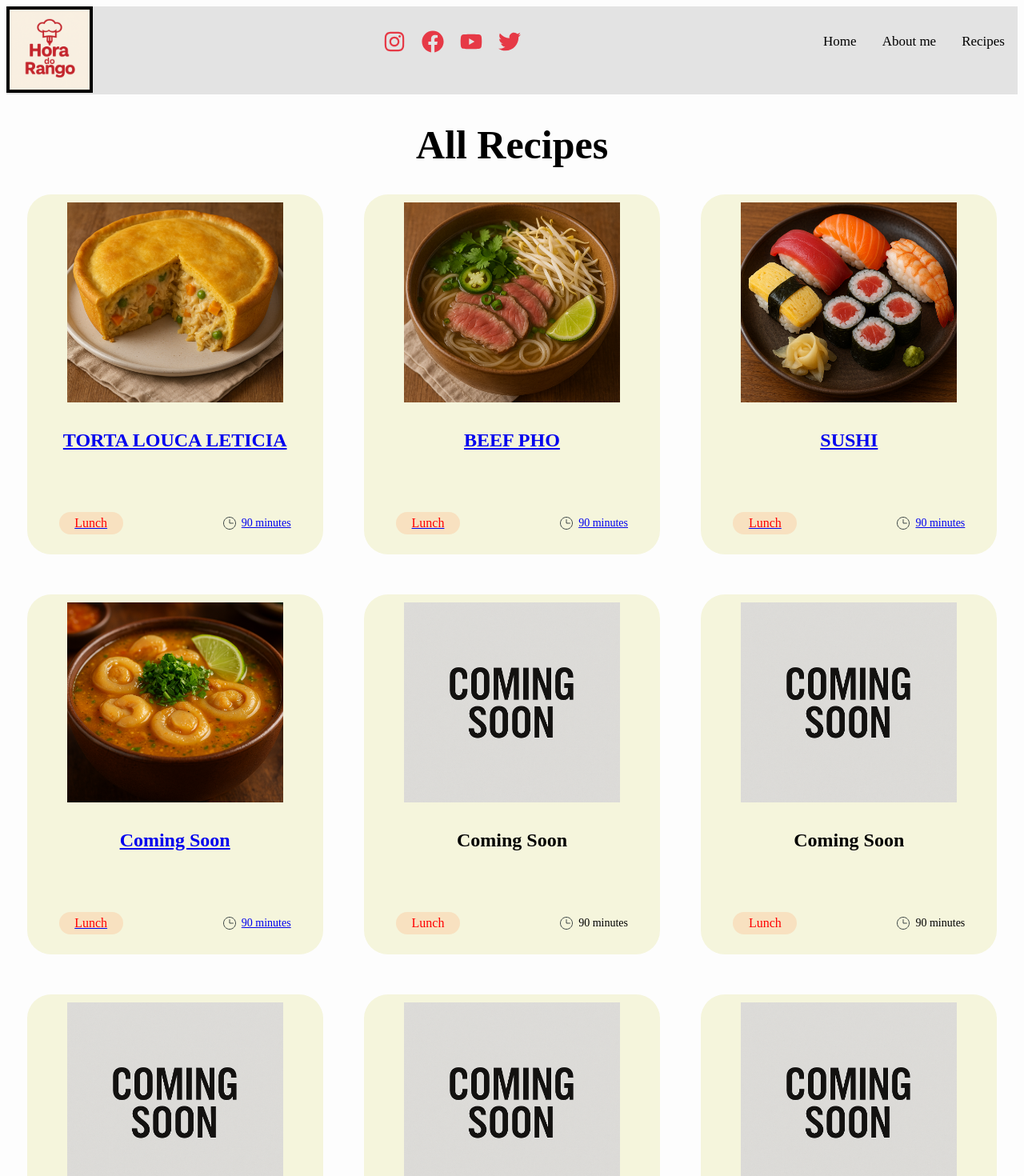
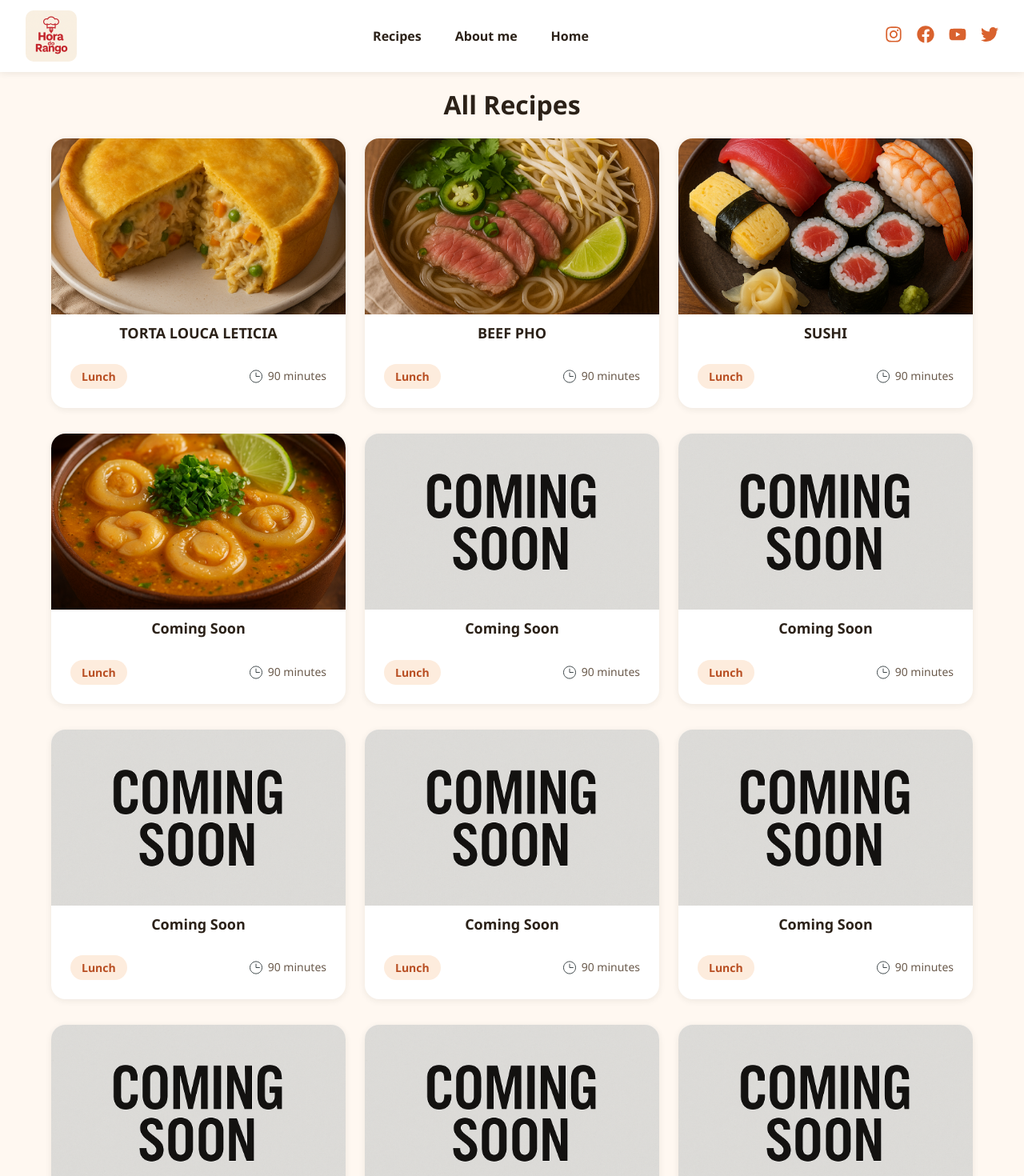
Before and after one commit to witleyseong/hora-do-rango, a React (Vite) app in the folder Recipes/: page /hora-do-rango/Recipes in a window 1280 px wide. Shown: the top 1470 px of the page at 80% size. Built offline with nearby package versions, Linux system fonts and the light colour scheme.

Commit message:
layout updated

```diff
--- a/Recipes/src/App.css
+++ b/Recipes/src/App.css
@@ -1,3 +1,5 @@
-body{
-    background-color: #fdfdfd;
+.container {
+    max-width: var(--container-width);
+    margin: 0 auto;
+    padding: 0 24px;
 }
--- a/Recipes/src/Footer/Footer.module.css
+++ b/Recipes/src/Footer/Footer.module.css
@@ -1,10 +1,14 @@
-.Foot{
-    margin-top: 100px;
-    justify-content: center;
+.Foot {
+    margin-top: 80px;
+    padding: 24px 16px;
     text-align: center;
+    background-color: var(--color-surface);
+    border-top: 1px solid var(--color-border);
 }
 
-.pe{
-    font-size: 12px;
+.pe {
+    font-size: 13px;
     font-weight: 600;
+    color: var(--color-text-muted);
+    margin: 0;
 }
--- a/Recipes/src/Meal/Meal.module.css
+++ b/Recipes/src/Meal/Meal.module.css
@@ -1,26 +1,31 @@
 .Lunch {
-    background-color: rgb(248, 225, 192);
-    padding: 5px;
-    width: 70px;
+    background-color: var(--color-surface-alt);
+    padding: 6px 14px;
+    width: fit-content;
     border-radius: 20px;
     height: auto;
-    font-size: 16px;
+    font-size: 14px;
+    font-weight: 600;
     text-align: center;
-    color: red;
+    color: var(--color-primary-hover);
+    margin: 0;
 }
 
 .Box {
     display: flex;
+    align-items: center;
     justify-content: space-between;
-    padding: 40px;
+    padding: 16px 24px 24px;
 }
 /* clock and p time */
 
 .cookTime{
     font-size: 14px;
     margin-left: 5px;
+    color: var(--color-text-muted);
     justify-content: center;
-
+    margin-top: 0;
+    margin-bottom: 0;
 }
 
 .Time{
--- a/Recipes/src/NavBar/Nav.module.css
+++ b/Recipes/src/NavBar/Nav.module.css
@@ -3,43 +3,77 @@
 }
 
 .Wraper {
-    height: 110px;
+    min-height: 90px;
     display: flex;
+    flex-wrap: wrap;
+    align-items: center;
     justify-content: space-between;
-    background-color: rgba(0, 0, 0, 0.1);
-
+    gap: 12px;
+    background-color: var(--color-surface);
+    box-shadow: var(--shadow-sm);
+    padding: 12px 32px;
+    position: sticky;
+    top: 0;
+    z-index: 10;
 }
 
 .Logo {
-    max-height: 100px;
-    border: solid 4px black;
-
+    max-height: 64px;
+    border-radius: var(--radius-sm);
 }
 
 .Socials {
     display: flex;
-    gap: 20px;
-    font-size: 28px;
-    margin-top: 30px;
+    gap: 18px;
+    font-size: 22px;
+    order: 3;
 }
 
 .Socials a {
-    color: #e63946;
-    transition: color 0.3s ease;
+    color: var(--color-primary);
+    transition: color 0.2s ease;
+}
+
+.Socials a:hover {
+    color: var(--color-primary-hover);
+}
+
+.Navbar {
+    display: flex;
+    flex-wrap: wrap;
+    gap: 6px;
 }
 
 .NavItem {
-    float: right;
-    color: #000000;
+    color: var(--color-text);
     text-align: center;
-    padding: 14px 16px;
-    margin-top: 20px;
+    padding: 10px 18px;
     text-decoration: none;
-    font-size: 17px;
+    font-size: 16px;
+    font-weight: 600;
+    border-radius: 30px;
+    transition: background-color 0.2s ease, color 0.2s ease;
 }
 
 .NavItem:hover {
-    background-color: #000000;
-    color: #ffff;
-    border-radius: 30px;
+    background-color: var(--color-primary);
+    color: #ffffff;
 }
+
+@media (max-width: 640px) {
+    .Wraper {
+        justify-content: center;
+        text-align: center;
+        padding: 16px;
+    }
+
+    .Socials {
+        order: 2;
+    }
+
+    .Navbar {
+        order: 3;
+        justify-content: center;
+        width: 100%;
+    }
+}
--- a/Recipes/src/Recipes/Recipes.jsx
+++ b/Recipes/src/Recipes/Recipes.jsx
@@ -18,21 +18,21 @@ function Recipes() {
             <div className={styles.cards}>
                 <div className={styles.recipes}>
                     <Link to="/RecipeDetails/torta-louca">
-                        <img src={torta} style={{ width: "270px", height: "250px", objectFit: "cover", borderRadius: "10px", padding: "10px" }} alt="torta" />
+                        <img src={torta} style={{ width: "100%", height: "220px", objectFit: "cover" }} alt="torta" />
                         <h2>TORTA LOUCA LETICIA</h2>
                         <CompMeal />
                     </Link>
                 </div>
                 <div className={styles.recipes}>
                     <Link to="/RecipeDetails/beef-pho">
-                        <img src={pho} style={{ width: "270px", height: "250px", objectFit: "cover", borderRadius: "10px", padding: "10px" }} alt="sushi" />
+                        <img src={pho} style={{ width: "100%", height: "220px", objectFit: "cover" }} alt="sushi" />
                         <h2>BEEF PHO</h2>
                         <CompMeal />
                     </Link>
                 </div>
                 <div className={styles.recipes}>
                     <Link to="/RecipeDetails/sushi">
-                        <img src={sushi} style={{ width: "270px", height: "250px", objectFit: "cover", borderRadius: "10px", padding: "10px" }} alt="pho" />
+                        <img src={sushi} style={{ width: "100%", height: "220px", objectFit: "cover" }} alt="pho" />
                         <h2>SUSHI</h2>
                         <CompMeal />
                     </Link>
@@ -42,18 +42,18 @@ function Recipes() {
             <div className={styles.cards}>
                 <div className={styles.recipes}>
                     <Link to="/RecipeDetails/caldo-de-mocoto">
-                        <img src={mocoto} style={{ width: "270px", height: "250px", objectFit: "cover", borderRadius: "10px", padding: "10px" }} alt="torta" />
+                        <img src={mocoto} style={{ width: "100%", height: "220px", objectFit: "cover" }} alt="torta" />
                         <h2>Coming Soon</h2>
                         <CompMeal />
                     </Link>
                 </div>
                 <div className={styles.recipes}>
-                    <img src={coming} style={{ width: "270px", height: "250px", objectFit: "cover", borderRadius: "10px", padding: "10px" }} alt="sushi" />
+                    <img src={coming} style={{ width: "100%", height: "220px", objectFit: "cover" }} alt="sushi" />
                     <h2>Coming Soon</h2>
                     <CompMeal />
                 </div>
                 <div className={styles.recipes}>
-                    <img src={coming} style={{ width: "270px", height: "250px", objectFit: "cover", borderRadius: "10px", padding: "10px" }} alt="pho" />
+                    <img src={coming} style={{ width: "100%", height: "220px", objectFit: "cover" }} alt="pho" />
                     <h2>Coming Soon</h2>
                     <CompMeal />
                 </div>
@@ -61,17 +61,17 @@ function Recipes() {
 
             <div className={styles.cards}>
                 <div className={styles.recipes}>
-                    <img src={coming} style={{ width: "270px", height: "250px", objectFit: "cover", borderRadius: "10px", padding: "10px" }} alt="torta" />
+                    <img src={coming} style={{ width: "100%", height: "220px", objectFit: "cover" }} alt="torta" />
                     <h2>Coming Soon</h2>
                     <CompMeal />
                 </div>
                 <div className={styles.recipes}>
-                    <img src={coming} style={{ width: "270px", height: "250px", objectFit: "cover", borderRadius: "10px", padding: "10px" }} alt="sushi" />
+                    <img src={coming} style={{ width: "100%", height: "220px", objectFit: "cover" }} alt="sushi" />
                     <h2>Coming Soon</h2>
                     <CompMeal />
                 </div>
                 <div className={styles.recipes}>
-                    <img src={coming} style={{ width: "270px", height: "250px", objectFit: "cover", borderRadius: "10px", padding: "10px" }} alt="pho" />
+                    <img src={coming} style={{ width: "100%", height: "220px", objectFit: "cover" }} alt="pho" />
                     <h2>Coming Soon</h2>
                     <CompMeal />
                 </div>
@@ -79,17 +79,17 @@ function Recipes() {
 
             <div className={styles.cards}>
                 <div className={styles.recipes}>
-                    <img src={coming} style={{ width: "270px", height: "250px", objectFit: "cover", borderRadius: "10px", padding: "10px" }} alt="torta" />
+                    <img src={coming} style={{ width: "100%", height: "220px", objectFit: "cover" }} alt="torta" />
                     <h2>Coming Soon</h2>
                     <CompMeal />
                 </div>
                 <div className={styles.recipes}>
-                    <img src={coming} style={{ width: "270px", height: "250px", objectFit: "cover", borderRadius: "10px", padding: "10px" }} alt="sushi" />
+                    <img src={coming} style={{ width: "100%", height: "220px", objectFit: "cover" }} alt="sushi" />
                     <h2>Coming Soon</h2>
                     <CompMeal />
                 </div>
                 <div className={styles.recipes}>
-                    <img src={coming} style={{ width: "270px", height: "250px", objectFit: "cover", borderRadius: "10px", padding: "10px" }} alt="pho" />
+                    <img src={coming} style={{ width: "100%", height: "220px", objectFit: "cover" }} alt="pho" />
                     <h2>Coming Soon</h2>
                     <CompMeal />
                 </div>
@@ -97,17 +97,17 @@ function Recipes() {
 
             <div className={styles.cards}>
                 <div className={styles.recipes}>
-                    <img src={coming} style={{ width: "270px", height: "250px", objectFit: "cover", borderRadius: "10px", padding: "10px" }} alt="torta" />
+                    <img src={coming} style={{ width: "100%", height: "220px", objectFit: "cover" }} alt="torta" />
                     <h2>Coming Soon</h2>
                     <CompMeal />
                 </div>
                 <div className={styles.recipes}>
-                    <img src={coming} style={{ width: "270px", height: "250px", objectFit: "cover", borderRadius: "10px", padding: "10px" }} alt="sushi" />
+                    <img src={coming} style={{ width: "100%", height: "220px", objectFit: "cover" }} alt="sushi" />
                     <h2>Coming Soon</h2>
                     <CompMeal />
                 </div>
                 <div className={styles.recipes}>
-                    <img src={coming} style={{ width: "270px", height: "250px", objectFit: "cover", borderRadius: "10px", padding: "10px" }} alt="pho" />
+                    <img src={coming} style={{ width: "100%", height: "220px", objectFit: "cover" }} alt="pho" />
                     <h2>Coming Soon</h2>
                     <CompMeal />
                 </div>
@@ -115,17 +115,17 @@ function Recipes() {
 
             <div className={styles.cards}>
                 <div className={styles.recipes}>
-                    <img src={coming} style={{ width: "270px", height: "250px", objectFit: "cover", borderRadius: "10px", padding: "10px" }} alt="torta" />
+                    <img src={coming} style={{ width: "100%", height: "220px", objectFit: "cover" }} alt="torta" />
                     <h2>Coming Soon</h2>
                     <CompMeal />
                 </div>
                 <div className={styles.recipes}>
-                    <img src={coming} style={{ width: "270px", height: "250px", objectFit: "cover", borderRadius: "10px", padding: "10px" }} alt="sushi" />
+                    <img src={coming} style={{ width: "100%", height: "220px", objectFit: "cover" }} alt="sushi" />
                     <h2>Coming Soon</h2>
                     <CompMeal />
                 </div>
                 <div className={styles.recipes}>
-                    <img src={coming} style={{ width: "270px", height: "250px", objectFit: "cover", borderRadius: "10px", padding: "10px" }} alt="pho" />
+                    <img src={coming} style={{ width: "100%", height: "220px", objectFit: "cover" }} alt="pho" />
                     <h2>Coming Soon</h2>
                     <CompMeal />
                 </div>
@@ -133,17 +133,17 @@ function Recipes() {
 
             <div className={styles.cards}>
                 <div className={styles.recipes}>
-                    <img src={coming} style={{ width: "270px", height: "250px", objectFit: "cover", borderRadius: "10px", padding: "10px" }} alt="torta" />
+                    <img src={coming} style={{ width: "100%", height: "220px", objectFit: "cover" }} alt="torta" />
                     <h2>Coming Soon</h2>
                     <CompMeal />
                 </div>
                 <div className={styles.recipes}>
-                    <img src={coming} style={{ width: "270px", height: "250px", objectFit: "cover", borderRadius: "10px", padding: "10px" }} alt="sushi" />
+                    <img src={coming} style={{ width: "100%", height: "220px", objectFit: "cover" }} alt="sushi" />
                     <h2>Coming Soon</h2>
                     <CompMeal />
                 </div>
                 <div className={styles.recipes}>
-                    <img src={coming} style={{ width: "270px", height: "250px", objectFit: "cover", borderRadius: "10px", padding: "10px" }} alt="pho" />
+                    <img src={coming} style={{ width: "100%", height: "220px", objectFit: "cover" }} alt="pho" />
                     <h2>Coming Soon</h2>
                     <CompMeal />
                 </div>
@@ -151,17 +151,17 @@ function Recipes() {
 
             <div className={styles.cards}>
                 <div className={styles.recipes}>
-                    <img src={coming} style={{ width: "270px", height: "250px", objectFit: "cover", borderRadius: "10px", padding: "10px" }} alt="torta" />
+                    <img src={coming} style={{ width: "100%", height: "220px", objectFit: "cover" }} alt="torta" />
                     <h2>Coming Soon</h2>
                     <CompMeal />
                 </div>
                 <div className={styles.recipes}>
-                    <img src={coming} style={{ width: "270px", height: "250px", objectFit: "cover", borderRadius: "10px", padding: "10px" }} alt="sushi" />
+                    <img src={coming} style={{ width: "100%", height: "220px", objectFit: "cover" }} alt="sushi" />
                     <h2>Coming Soon</h2>
                     <CompMeal />
                 </div>
                 <div className={styles.recipes}>
-                    <img src={coming} style={{ width: "270px", height: "250px", objectFit: "cover", borderRadius: "10px", padding: "10px" }} alt="pho" />
+                    <img src={coming} style={{ width: "100%", height: "220px", objectFit: "cover" }} alt="pho" />
                     <h2>Coming Soon</h2>
                     <CompMeal />
                 </div>
--- a/Recipes/src/Recipes/Recipes.module.css
+++ b/Recipes/src/Recipes/Recipes.module.css
@@ -1,17 +1,33 @@
 .cards {
-    display: flex;
-    justify-content: space-around;
-    margin-bottom: 50px;
+    display: grid;
+    grid-template-columns: repeat(auto-fit, minmax(260px, 1fr));
+    gap: 24px;
+    max-width: var(--container-width);
+    margin: 0 auto 32px;
+    padding: 0 24px;
 }
-.recipes{
-    background-color: beige;
-    width: 370px;
-    height: 450px;
+
+.recipes {
+    background-color: var(--color-surface);
+    border-radius: var(--radius-md);
+    box-shadow: var(--shadow-sm);
     text-align: center;
-    border-radius: 30px;
+    overflow: hidden;
+    transition: transform 0.25s ease, box-shadow 0.25s ease;
 }
-.recipes:hover{
-    transform: scale(1.05);
-    box-shadow: 0 4px 15px rgba(0, 0, 0, 0.2);
+
+.recipes a {
+    text-decoration: none;
+    color: var(--color-text);
+}
+
+.recipes h2 {
+    font-size: 18px;
+    margin: 12px 16px;
+}
+
+.recipes:hover {
+    transform: translateY(-6px);
+    box-shadow: var(--shadow-md);
     cursor: pointer;
 }
--- a/Recipes/src/Section_1/Section.jsx
+++ b/Recipes/src/Section_1/Section.jsx
@@ -13,7 +13,7 @@ function Section1() {
                 <Cards />
             </div>
             <div className={styles.AllBo}>
-                <Link to='/Recipes'><button>All recipes</button></Link>
+                <Link to='/Recipes'><button className={styles.Button}>All recipes</button></Link>
             </div>
             <div className={styles.block}>
                 <div className={styles.SectionOne}>
@@ -31,7 +31,7 @@ function Section1() {
                 </div>
                 <div className={styles.Email}>
                     <input type="text" placeholder="Email address" />
-                    <button>Subscribe</button>
+                    <button className={styles.Button}>Subscribe</button>
                 </div>
             </div>
             <hr />
--- a/Recipes/src/Section_1/Section.module.css
+++ b/Recipes/src/Section_1/Section.module.css
@@ -1,16 +1,18 @@
 .block {
     display: flex;
-    justify-content: space-around;
-    background-color: beige;
-
-
-
+    flex-wrap: wrap;
+    align-items: center;
+    justify-content: center;
+    gap: 48px;
+    background-color: var(--color-surface-alt);
+    border-radius: var(--radius-lg);
+    padding: 48px 32px;
+    max-width: var(--container-width);
+    margin: 0 auto;
 }
 
-
-
 /*all recepies button */
-.AllBo{
+.AllBo {
     display: flex;
     justify-content: center;
     padding: 40px;
@@ -18,83 +20,98 @@
 
 .SectionOne {
     position: relative;
-    width: 500px;
+    flex: 1 1 320px;
+    max-width: 500px;
 }
 
-h1 {
-    font-size: 50px;
+.SectionOne h1 {
+    font-size: clamp(28px, 4vw, 42px);
 }
 
-p {
-    font-size: 25px;
+.SectionOne p {
+    font-size: 18px;
+    color: var(--color-text-muted);
+    line-height: 1.6;
 }
 
 .Button {
-    margin-top: 100px;
-    margin-left: 180px;
-    font-size: 30px;
-    font-weight: 100px;
-    background-color: rgb(131, 36, 36);
-    border-radius: 10px;
+    margin-top: 32px;
+    font-size: 18px;
+    font-weight: 600;
+    background-color: var(--color-primary);
+    border: none;
+    border-radius: var(--radius-sm);
     color: white;
-    padding: 20px;
+    padding: 14px 28px;
+    cursor: pointer;
+    transition: background-color 0.2s ease, transform 0.2s ease;
 }
 
 .Button:hover {
-    background-color: white;
-    color: black;
-    cursor: pointer;
-    transition: 0.5s ease-in-out;
-
+    background-color: var(--color-primary-hover);
+    transform: translateY(-2px);
 }
 
 .container {
-
     position: relative;
+    flex: 1 1 320px;
+    display: flex;
+    justify-content: center;
 }
 
 .Cheff {
-    height: 600px;
-    width: auto;
-    border-radius: 30px;
+    width: 100%;
+    max-width: 420px;
+    height: auto;
+    aspect-ratio: 3 / 4;
+    object-fit: cover;
+    border-radius: var(--radius-lg);
+    box-shadow: var(--shadow-md);
 }
 
 .holder {
     display: flex;
-    justify-content: space-around;
-    margin-top: 90px;
+    flex-wrap: wrap;
+    align-items: center;
+    justify-content: space-between;
+    gap: 24px;
+    max-width: var(--container-width);
+    margin: 64px auto;
+    padding: 0 32px;
 }
 
-.H2 {
-    font-size: 30px;
+.H2 h2 {
+    font-size: 24px;
 }
 
 .Email {
-    margin-top: 30px;
-    font-size: 25px;
+    display: flex;
+    flex-wrap: wrap;
+    gap: 12px;
 }
 
-input {
-    background-color: beige;
-    height: 15px;
-    padding: 20px;
-    margin-right: 15px;
-    border-radius: 10px;
-    width: 250px;
+.Email input {
+    background-color: var(--color-surface);
+    border: 1px solid var(--color-border);
+    height: 20px;
+    padding: 14px 16px;
+    border-radius: var(--radius-sm);
+    width: 220px;
+    font-size: 15px;
 }
 
-button {
-    font-size: 15px;
-    font-weight: 100px;
-    background-color: rgb(131, 36, 36);
-    border-radius: 10px;
-    color: white;
-    padding: 20px;
+@media (max-width: 640px) {
+    .block {
+        padding: 32px 20px;
+    }
+
+    .holder {
+        justify-content: center;
+        text-align: center;
+        padding: 0 20px;
+    }
+
+    .Email {
+        justify-content: center;
+    }
 }
-
-button:hover {
-    background-color: white;
-    color: black;
-    cursor: pointer;
-    transition: 0.5s ease-in-out;
-}
--- a/Recipes/src/componentes/Cards.jsx
+++ b/Recipes/src/componentes/Cards.jsx
@@ -11,21 +11,21 @@ function Cards (){
              <div className={styles.cards}>
                 <div className={styles.recipes}>
                     <Link to="/RecipeDetails/torta-louca">
-                        <img src={torta} style={{ width: "270px", height: "250px", objectFit: "cover", borderRadius: "10px", padding: "10px" }} alt="torta" />
+                        <img src={torta} style={{ width: "100%", height: "220px", objectFit: "cover" }} alt="torta" />
                         <h2>TORTA LOUCA LETICIA</h2>
                         <CompMeal />
                     </Link>
                 </div>
                 <div className={styles.recipes}>
                     <Link to="/RecipeDetails/beef-pho">
-                        <img src={pho} style={{ width: "270px", height: "250px", objectFit: "cover", borderRadius: "10px", padding: "10px" }} alt="sushi" />
+                        <img src={pho} style={{ width: "100%", height: "220px", objectFit: "cover" }} alt="sushi" />
                         <h2>BEEF PHO</h2>
                         <CompMeal />
                     </Link>
                 </div>
                 <div className={styles.recipes}>
                     <Link to="/RecipeDetails/sushi">
-                        <img src={sushi} style={{ width: "270px", height: "250px", objectFit: "cover", borderRadius: "10px", padding: "10px" }} alt="pho" />
+                        <img src={sushi} style={{ width: "100%", height: "220px", objectFit: "cover" }} alt="pho" />
                         <h2>SUSHI</h2>
                         <CompMeal />
                     </Link>
--- a/Recipes/src/index.css
+++ b/Recipes/src/index.css
@@ -0,0 +1,47 @@
+:root {
+  --color-bg: #fff8f1;
+  --color-surface: #ffffff;
+  --color-surface-alt: #fdecdd;
+  --color-primary: #d9622e;
+  --color-primary-hover: #b84e22;
+  --color-accent: #e8a33d;
+  --color-text: #2b2118;
+  --color-text-muted: #6b5b4d;
+  --color-border: rgba(43, 33, 24, 0.08);
+
+  --radius-sm: 10px;
+  --radius-md: 18px;
+  --radius-lg: 28px;
+
+  --shadow-sm: 0 2px 8px rgba(43, 33, 24, 0.08);
+  --shadow-md: 0 8px 24px rgba(43, 33, 24, 0.12);
+
+  --container-width: 1200px;
+
+  font-family: "Segoe UI", system-ui, -apple-system, sans-serif;
+  color-scheme: light;
+}
+
+* {
+  box-sizing: border-box;
+}
+
+body {
+  margin: 0;
+  background-color: var(--color-bg);
+  color: var(--color-text);
+}
+
+h1, h2, h3 {
+  color: var(--color-text);
+  line-height: 1.25;
+}
+
+a {
+  color: inherit;
+}
+
+img {
+  max-width: 100%;
+  display: block;
+}
```
Also changed, not shown: Recipes/src/RecipeDetails/RecipeDetails.module.css (+26 -7 lines), Recipes/src/componentes/Cards.module.css (+27 -11 lines).
